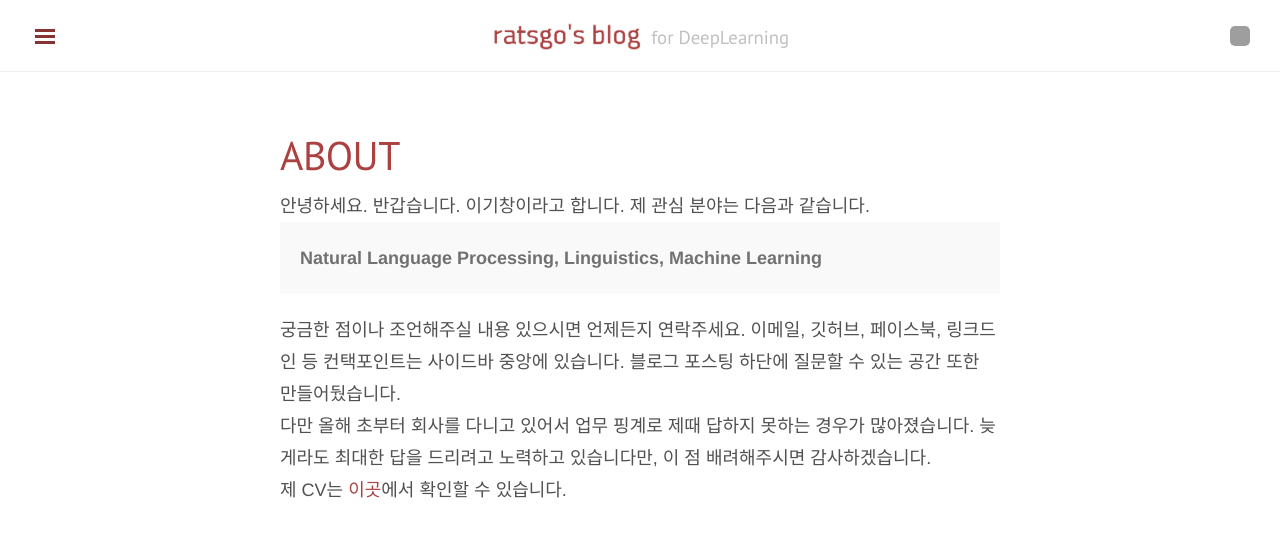
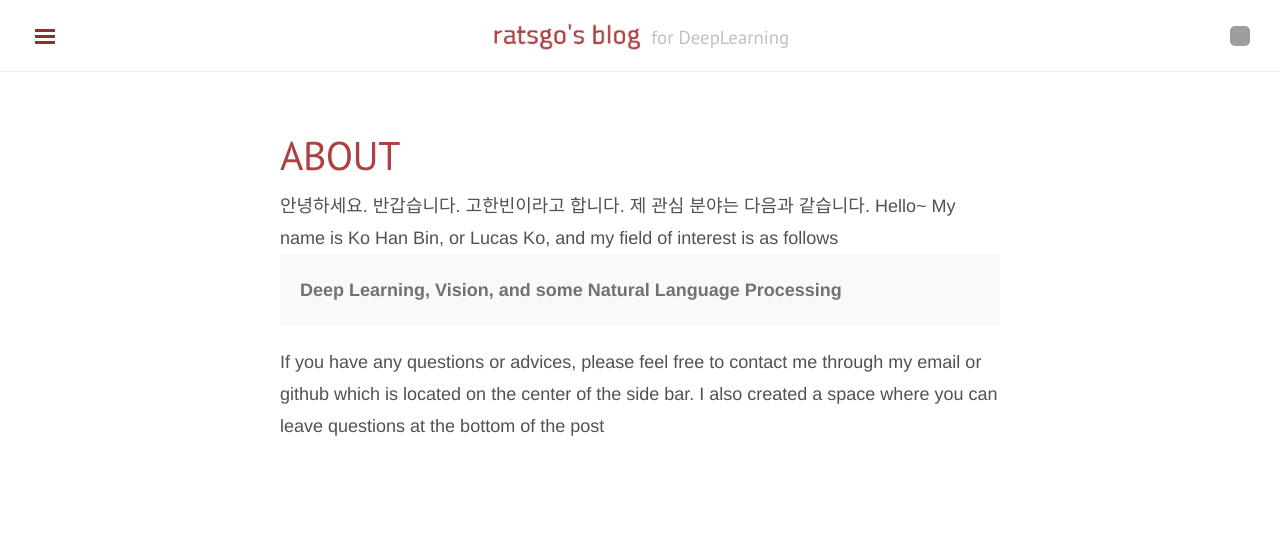
Before and after one commit to hanbinko/HBLucasKo.github.io, a Jekyll site: the page built from about.md, in a window 1280 px wide. Shown: the top 537 px of the page. Built offline with Jekyll 4.4.1, drawn with Linux system fonts in a browser that asks for light colours; nearby versions of some CDN libraries; comment, search, counter and statistics services are not loaded; grey boxes are pictures that could not be loaded.

Commit message:
Update about.md

```diff
--- a/about.md
+++ b/about.md
@@ -5,15 +5,14 @@ title: About
 
 <div style="font-size: 0.9rem; font-weight:300; line-height: 1.6rem;">
 
-안녕하세요. 반갑습니다. 이기창이라고 합니다. 제 관심 분야는 다음과 같습니다.
+안녕하세요. 반갑습니다. 고한빈이라고 합니다. 제 관심 분야는 다음과 같습니다.
+Hello~ My name is Ko Han Bin, or Lucas Ko, and my field of interest is as follows
 
 <p class="message" style="font-size: 0.9rem; font-weight: 700">
-Natural Language Processing, Linguistics, Machine Learning
+Deep Learning, Vision, and some Natural Language Processing
 </p>
-궁금한 점이나 조언해주실 내용 있으시면 언제든지 연락주세요. 이메일, 깃허브, 페이스북, 링크드인 등 컨택포인트는 사이드바 중앙에 있습니다. 블로그 포스팅 하단에 질문할 수 있는 공간 또한 만들어뒀습니다. <br>
+If you have any questions or advices, please feel free to contact me through my email or github which is located on the center of the side bar. I also created a space where you can leave questions at the bottom of the post <br>
 
-다만 올해 초부터 회사를 다니고 있어서 업무 핑계로 제때 답하지 못하는 경우가 많아졌습니다. 늦게라도 최대한 답을 드리려고 노력하고 있습니다만, 이 점 배려해주시면 감사하겠습니다. <br>
 
-제 CV는 <a href="http://ratsgo.github.io/public/CV.pdf">이곳</a>에서 확인할 수 있습니다.
 
 </div>
```
